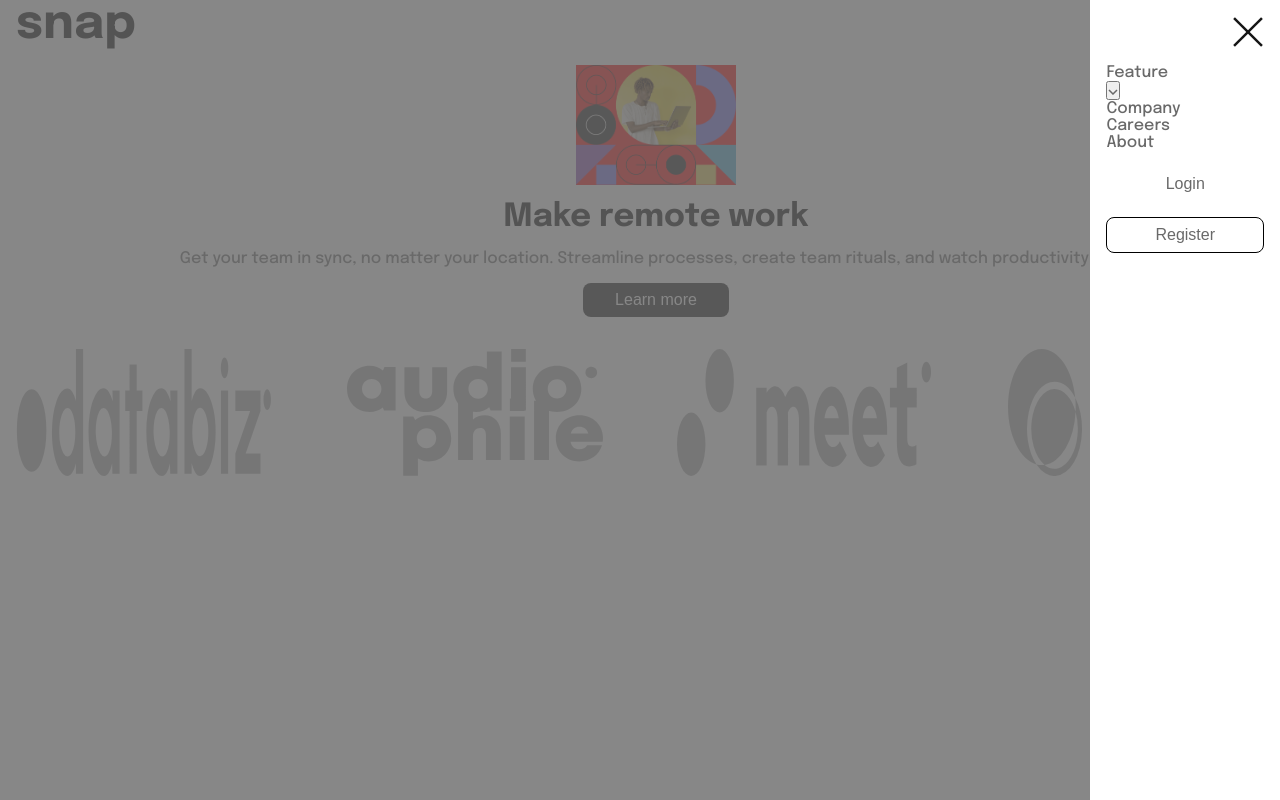
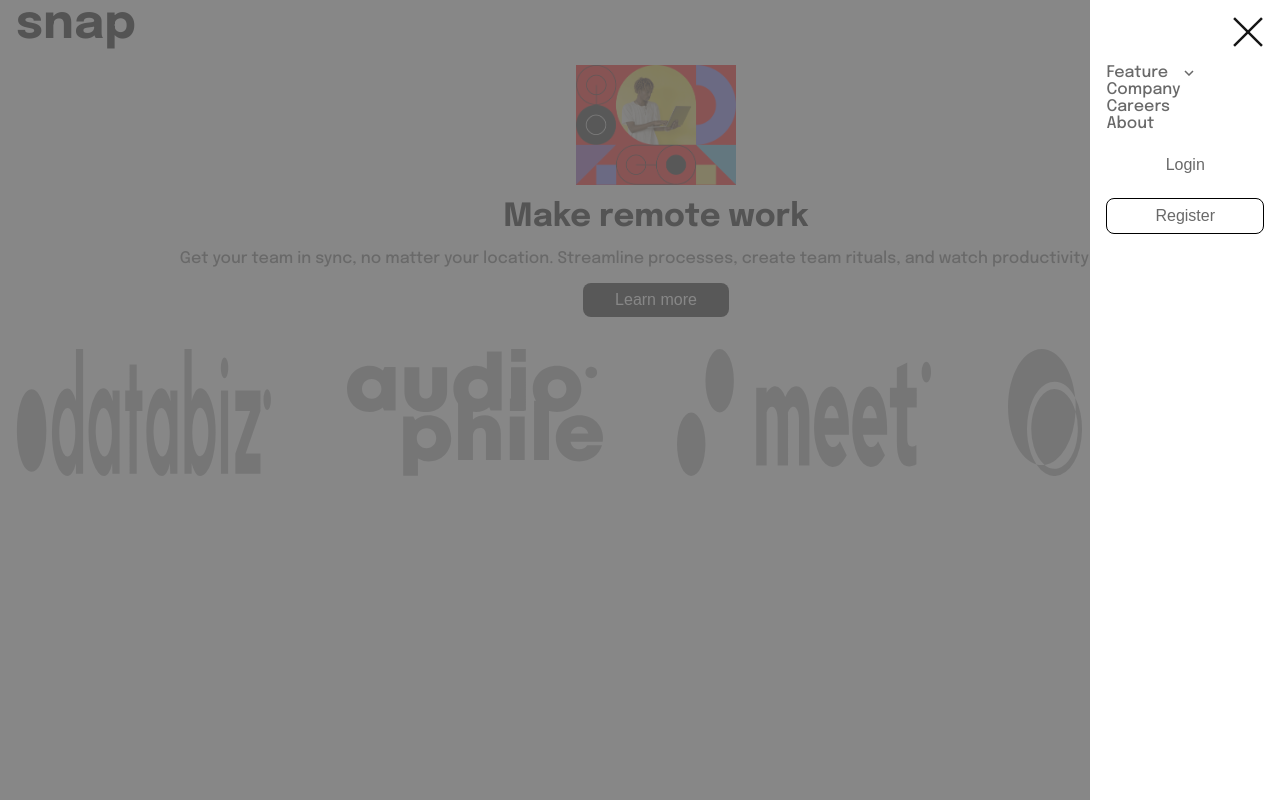
Before and after one commit to riwepo/fem-intro-section-with-dropdown-navigation, a React (Create React App) app: page / in a window 1280 px wide. Both pictures are taken after a click on the picture 1248 px from the left and 29 px from the top of the page. Built offline with nearby package versions, Linux system fonts and the light colour scheme.

Commit message:
change to button container

```diff
--- a/src/components/MenuItemCollapsible.js
+++ b/src/components/MenuItemCollapsible.js
@@ -15,13 +15,13 @@ function MenuItemCollapsible({ label, children }) {
 
   return (
     <>
-      <div className={classes.headerContainer}>
-        <p>{label}</p>
-        <button onClick={openToggleHandler}>
+      <button className={classes.button} onClick={openToggleHandler}>
+        <div className={classes.buttonContentContainer}>
+          <p>{label}</p>
           {!isOpen && <img src={closedIcon} alt="closed icon" />}
           {isOpen && <img src={openIcon} alt="open icon" />}
-        </button>
-      </div>
+        </div>
+      </button>
       {isOpen && children}
     </>
   );
--- a/src/components/MenuItemCollapsible.module.css
+++ b/src/components/MenuItemCollapsible.module.css
@@ -0,0 +1,22 @@
+.button {
+  --medium-gray-color: hsl(0, 0%, 41%);
+  --white-color: white;
+}
+
+.button {
+  border: none;
+  background-color: var(--white-color);
+  cursor: pointer;
+  font-size: 1rem;
+  font-weight: 500;
+  font: inherit;
+  color: var(--medium-gray-color);
+}
+
+.buttonContentContainer {
+  display: flex;
+  flex-direction: row;
+  justify-content: flex-start;
+  align-items: center;
+  gap: 1rem;
+}
```
